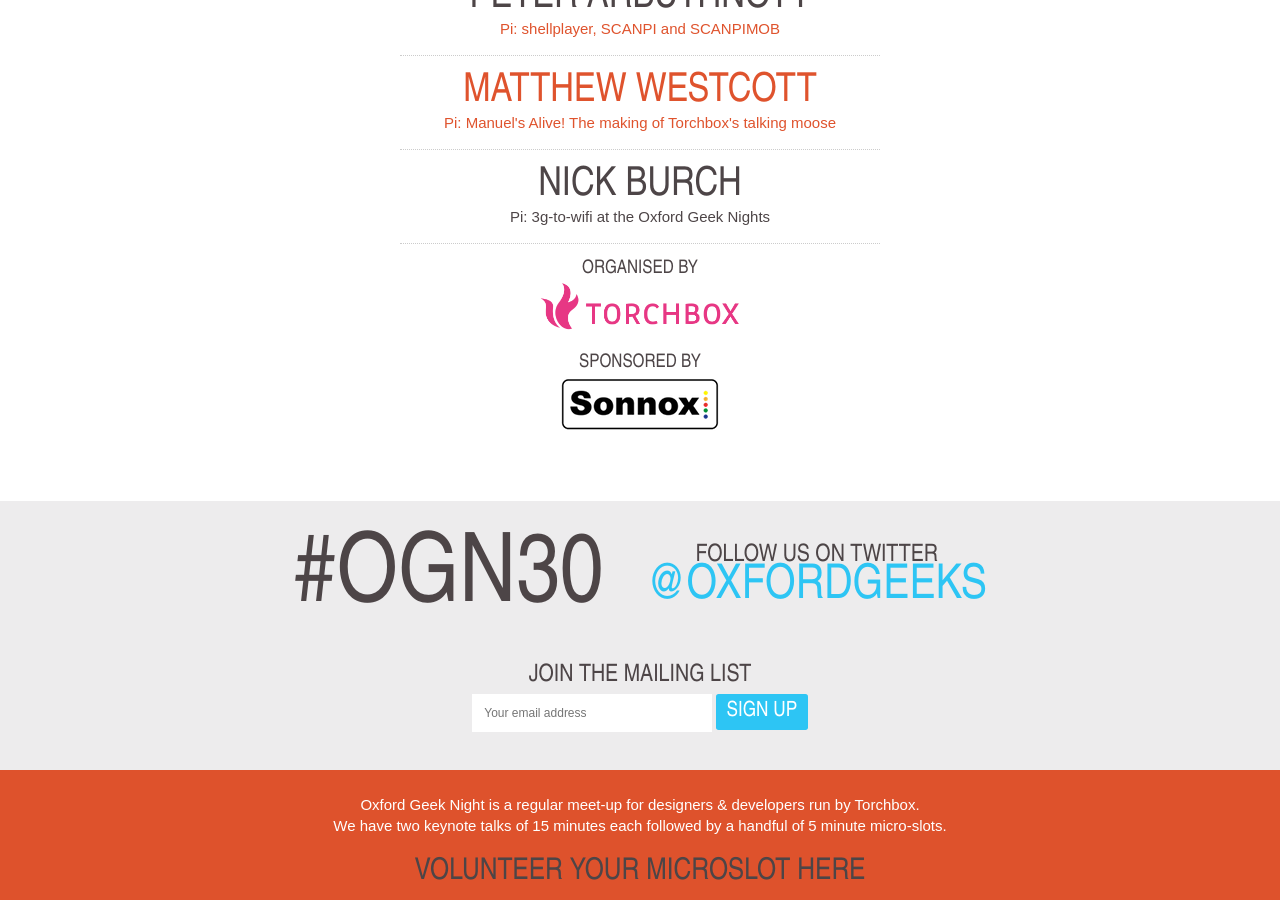
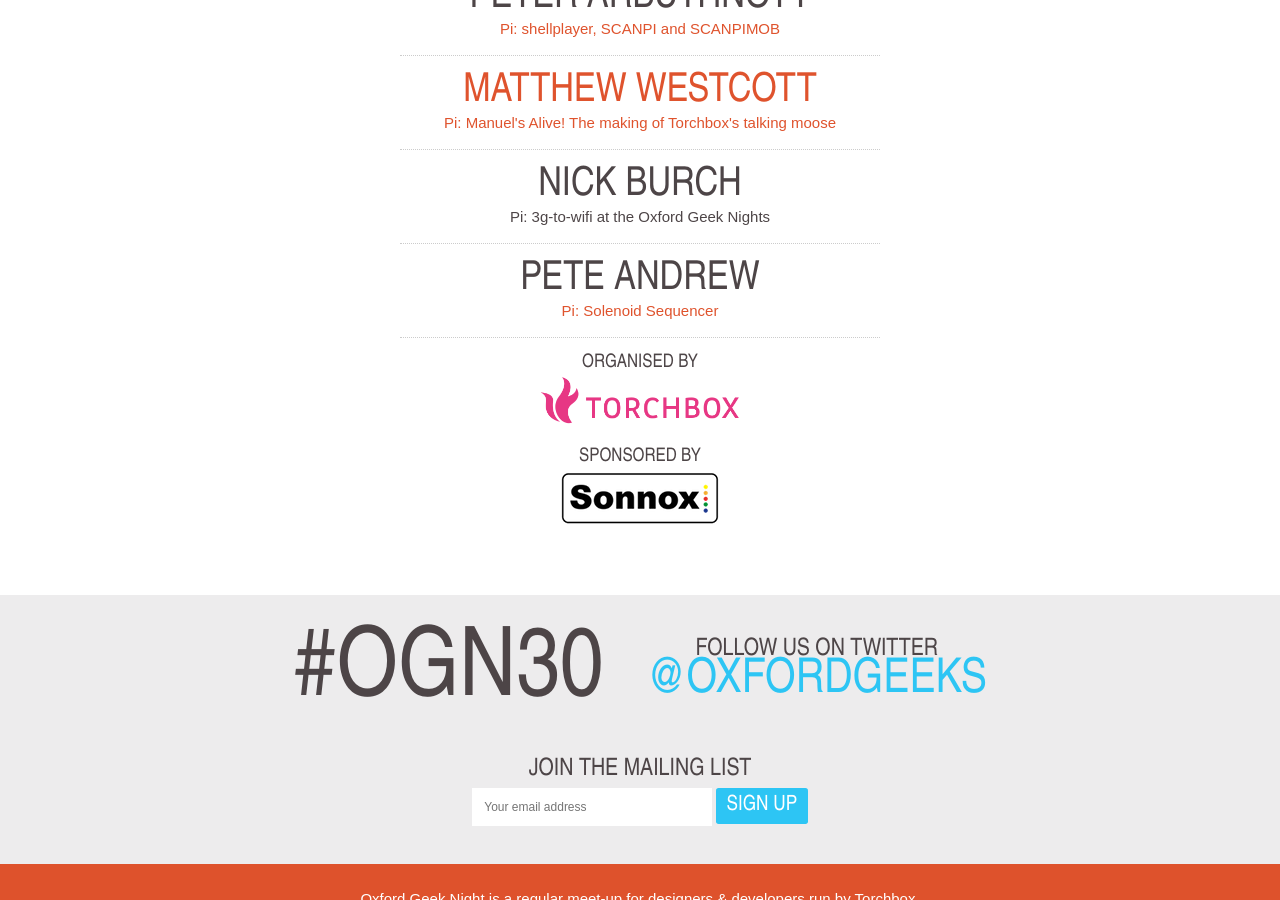
Before and after one commit to torchbox/ogn, a Jekyll site: the page built from _posts/2013-03-13-ogn30.markdown, in a window 1280 px wide and 900 px high, scrolled down 638 px. Built offline with Jekyll 4.4.1, drawn with Linux system fonts in a browser that asks for light colours; nearby versions of some CDN libraries; Markdown is read by kramdown in place of the engine named in the settings.

Commit message:
Update _posts/2013-03-13-ogn30.markdown

```diff
--- a/_posts/2013-03-13-ogn30.markdown
+++ b/_posts/2013-03-13-ogn30.markdown
@@ -44,4 +44,8 @@
     <h2 itemprop="name">Nick Burch</h2>
     <p>Pi: 3g-to-wifi at the Oxford Geek Nights</p>
   </li>
+  <li itemprop="performer" itemscope="itemscope" itemtype="http://schema.org/Person">
+    <h2 itemprop="name">Pete Andrew</h2>
+    <p><a href="http://www.youtube.com/watch?v=mtu9AtU4GQ4">Pi: Solenoid Sequencer</a></p>
+  </li>
 </ul>
```
